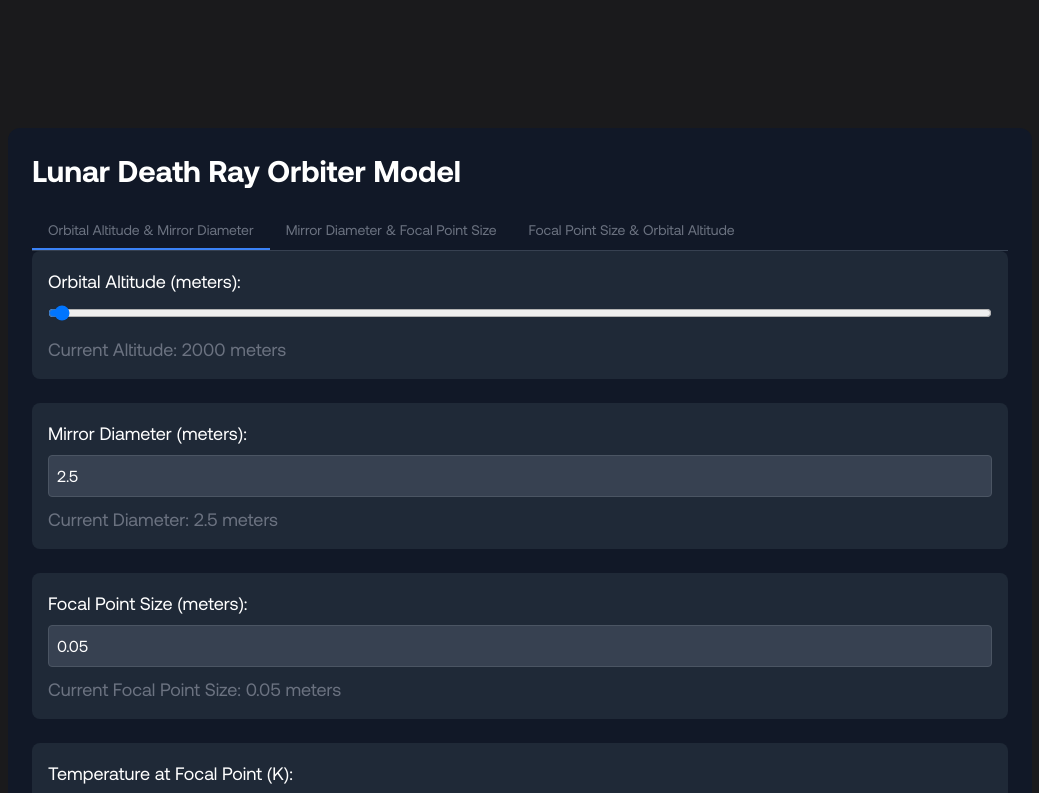
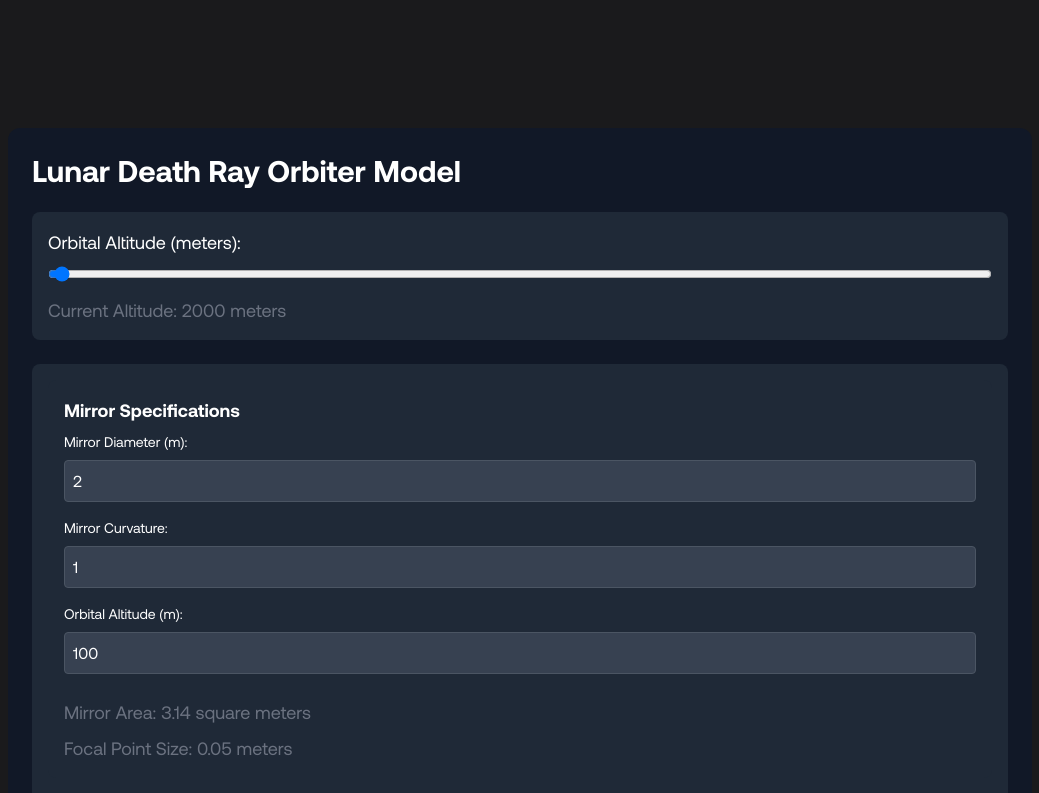
Before and after one commit to hackiku/spacefomo, a SvelteKit app: page /deathray in a window 1280 px wide. Shown: the top 793 px of the page, without its empty margins (120-1159 px from the left). Built offline with nearby package versions, Linux system fonts and the light colour scheme.

Commit message:
add fomo counter & numbers regex, start news service

```diff
--- /dev/null
+++ b/src/lib/FomoCounter.svelte
@@ -0,0 +1,24 @@
+<!-- FomoCounter.svelte -->
+<script>
+	let fomoPercentage = 0;
+
+	function increase() {
+		if (fomoPercentage < 100) fomoPercentage += 1;
+	}
+
+	function decrease() {
+		if (fomoPercentage > 0) fomoPercentage -= 1;
+	}
+</script>
+
+<div class="fomo-counter">
+	<button on:click={increase}>+</button>
+	<div class="percentage text-2xl">{fomoPercentage}%</div>
+	<button on:click={decrease}>-</button>
+</div>
+
+<style>
+	.fomo-counter {
+		/* Add your styling for the counter */
+	}
+</style>
--- a/src/lib/MirrorSpecs.svelte
+++ b/src/lib/MirrorSpecs.svelte
@@ -1,17 +1,39 @@
 <script>
-export function calculateMirrorArea(diameter) {
-    return Math.PI * (diameter / 2) ** 2;
-}
+    import { writable, derived } from 'svelte/store';
 
-export function calculateFocalPointSize(diameter, curvature, altitude) {
-    // Example calculation using these variables
-    // This would need to be defined based on physical laws
-    return diameter * curvature / altitude;
-}
+    export const diameter = writable(2); // Example default value
+    export const curvature = writable(1.0); // Example default value
+    export const focalPointSize = writable(0.05); // Example default value
+    export const altitude = writable(100); // Example default value
 
-export function calculateMirrorDiameter(focalPointSize, curvature, altitude) {
-    // Inverse calculation
-    // Define this based on the relationship between these variables
-    return focalPointSize * altitude / curvature;
-}
+    // Derived store to calculate mirror area
+    export const mirrorArea = derived(diameter, $diameter => Math.PI * ($diameter / 2) ** 2);
+
+    // Derived store to calculate focal point size
+    export const calculatedFocalPointSize = derived([diameter, curvature, altitude], ([$diameter, $curvature, $altitude]) => $diameter * $curvature / $altitude);
+
+    // Derived store to calculate mirror diameter
+    export const calculatedMirrorDiameter = derived([focalPointSize, curvature, altitude], ([$focalPointSize, $curvature, $altitude]) => $focalPointSize * $altitude / $curvature);
+
 </script>
+
+
+<!-- Simple UI for testing -->
+<div class="bg-gray-800 p-4 rounded-lg mb-6">
+    <h2 class="text-lg font-bold mb-2">Mirror Specifications</h2>
+
+    <label for="diameter" class="block text-sm mb-2">Mirror Diameter (m):</label>
+    <input id="diameter" type="number" bind:value={$diameter} min="0"
+        class="w-full p-2 rounded bg-gray-700 text-white border border-gray-600 focus:outline-none focus:ring-2 focus:ring-gray-500 mb-4" />
+
+    <label for="curvature" class="block text-sm mb-2">Mirror Curvature:</label>
+    <input id="curvature" type="number" bind:value={$curvature} min="0"
+        class="w-full p-2 rounded bg-gray-700 text-white border border-gray-600 focus:outline-none focus:ring-2 focus:ring-gray-500 mb-4" />
+
+    <label for="altitude" class="block text-sm mb-2">Orbital Altitude (m):</label>
+    <input id="altitude" type="number" bind:value={$altitude} min="0"
+        class="w-full p-2 rounded bg-gray-700 text-white border border-gray-600 focus:outline-none focus:ring-2 focus:ring-gray-500 mb-4" />
+
+    <p class="text-lg mt-2">Mirror Area: {$mirrorArea.toFixed(2)} square meters</p>
+    <p class="text-lg mt-2">Focal Point Size: {$focalPointSize.toFixed(2)} meters</p>
+</div>
--- a/src/lib/NewsCard.svelte
+++ b/src/lib/NewsCard.svelte
@@ -1,3 +1,4 @@
+<!-- NewsCard.svelte -->
 <script>
   export let title;
   export let shortDescription;
@@ -8,6 +9,9 @@
   export let time; // new prop for time
   export let source; // new prop for source
   export let fomoScore; // new prop for FOMO score
+
+
+  $: formattedNumbers = longDescription.match(/\d+/g)?.map(num => `• ${num}`) || [];
 
   let isOpen = false;
 
@@ -22,6 +26,15 @@
   }
 
 </script>
+
+<!-- Display bullet points -->
+{#if formattedNumbers.length}
+  <ul>
+    {#each formattedNumbers as number}
+      <li>{number}</li>
+    {/each}
+  </ul>
+{/if}
 
 <div
   class="news-card bg-gray-800 p-6 mb-4 rounded-2xl cursor-pointer flex"
--- /dev/null
+++ b/src/lib/newsService.js
@@ -0,0 +1,11 @@
+// newsService.js
+import { writable } from 'svelte/store';
+
+export const newsItems = writable([]);
+
+export function fetchNews() {
+  // Dummy fetch function, replace with actual API calls
+  newsItems.set([
+    // ... your news items
+  ]);
+}
--- a/src/routes/deathray/+page.svelte
+++ b/src/routes/deathray/+page.svelte
@@ -1,123 +1,46 @@
 <script>
     import { writable } from 'svelte/store';
+    import MirrorSpecs from '$lib/MirrorSpecs.svelte';
+    import { diameter, curvature, altitude, mirrorArea, calculatedFocalPointSize, calculatedMirrorDiameter } from '$lib/MirrorSpecs.svelte';
 
     // Writable stores for variable values
     const orbitalAltitude = writable(2000);
-    const mirrorDiameter = writable(2.5);
-    const focalPointSize = writable(0.05);
     const temperature = writable(1000);
 
-    // Constants for calculations
-    const SUN_INTENSITY = 1361; // Solar constant (W/m^2)
-    const MIRROR_EFFICIENCY = 0.85; // Mirror's reflection efficiency
-    const SPECIFIC_HEAT_CAPACITY = 550; // J/kg K for regolith
-    const REGOLITH_DENSITY = 1500; // kg/m3 for regolith
-    const BASE_TEMPERATURE = 250; // Average lunar surface temperature in Kelvin
-
-    let activeVariables = ['orbitalAltitude', 'mirrorDiameter'];
-
-    // Active variables array
-    const pairs = [
-        { name: 'Orbital Altitude & Mirror Diameter', variables: ['orbitalAltitude', 'mirrorDiameter'] },
-        { name: 'Mirror Diameter & Focal Point Size', variables: ['mirrorDiameter', 'focalPointSize'] },
-        { name: 'Focal Point Size & Orbital Altitude', variables: ['focalPointSize', 'orbitalAltitude'] }
-    ];
-
-    let selectedPair = pairs[0]; // Default to the first pair
-
-    // Function to toggle active status of variables
-    function selectPair(pair) {
-        selectedPair = pair;
-        activeVariables = pair.variables;
-        performCalculations();
-    }
-
-    // Function to perform calculations
-    function performCalculations() {
-        orbitalMechanics();
-        calculateTemperature();
-        calculateMirrorDiameter();
-        heatFluxCalculation();
-    }
-
-    // Calculation function for Temperature
-// Orbital Mechanics (Placeholder Function)
-function orbitalMechanics(orbitalAltitude, exposureTime) {
-    return { orbitalAltitude, exposureTime };
-}
-
-// Mirror Diameter Calculation
-function calculateMirrorDiameter(focalPointSize, orbitalAltitude) {
-    const mirrorDiameter = focalPointSize * Math.sqrt(orbitalAltitude);
-    return mirrorDiameter;
-}
-
-// Heat Flux Calculation
-function heatFluxCalculation(mirrorDiameter, focalPointSize) {
-    const mirrorArea = Math.PI * (mirrorDiameter / 2) ** 2;
-    const totalSolarPower = SUN_INTENSITY * mirrorArea * MIRROR_EFFICIENCY;
-    const heatFlux = totalSolarPower / (Math.PI * (focalPointSize / 2) ** 2);
-    return heatFlux;
-}
-
-// Temperature Calculation
-function calculateTemperature(heatFlux, focalPointSize, exposureTime) {
-    const affectedDepth = 0.5;  // Assuming a fixed depth of 0.5 meters
-    const focalPointArea = Math.PI * (focalPointSize / 2) ** 2;
-    const affectedVolume = focalPointArea * affectedDepth;
-    const regolithMass = affectedVolume * REGOLITH_DENSITY;
-    const energyAbsorbed = heatFlux * focalPointArea * exposureTime;
-    const temperatureIncrease = energyAbsorbed / (regolithMass * SPECIFIC_HEAT_CAPACITY);
-    const baseTemperature = 250; // Average lunar surface temperature in Kelvin
-    const finalTemperature = baseTemperature + temperatureIncrease;
-
-    return finalTemperature;
-}
 </script>
 
 <div class="bg-gray-900 p-6 m-32 rounded-xl text-white">
     <h1 class="text-3xl font-bold mb-6">Lunar Death Ray Orbiter Model</h1>
 
-    <!-- Tab Selector for Pre-Made Pairs -->
-    <div class="flex border-b border-gray-700">
-        {#each pairs as pair}
-            <button
-                class="py-2 px-4 text-sm font-medium text-gray-500 border-b-2
-                       {selectedPair === pair ? 'border-blue-500 text-blue-500' : 'border-transparent hover:text-gray-300 hover:border-gray-300'}"
-                on:click={() => selectPair(pair)}>
-                {pair.name}
-            </button>
-        {/each}
-    </div>
-
     <!-- Orbit Section -->
     <div class="bg-gray-800 p-4 rounded-lg mb-6">
         <label for="orbitalAltitudeSlider" class="block text-lg mb-2">Orbital Altitude (meters):</label>
-        <input id="orbitalAltitudeSlider" type="range" min="0" max="300000" bind:value={$orbitalAltitude}
-               on:input={performCalculations} class="slider w-full" />
+        <input
+            id="orbitalAltitudeSlider"
+            type="range"
+            min="0"
+            max="300000"
+            bind:value={$orbitalAltitude}
+            class="slider w-full" />
         <p class="text-lg mt-2">Current Altitude: {$orbitalAltitude} meters</p>
     </div>
 
     <!-- Mirror Section -->
     <div class="bg-gray-800 p-4 rounded-lg mb-6">
-        <label for="mirrorDiameter" class="block text-lg mb-2">Mirror Diameter (meters):</label>
-        <input id="mirrorDiameter" type="number" bind:value={$mirrorDiameter}
-               on:input={performCalculations} class="w-full p-2 rounded bg-gray-700 text-white border border-gray-600 focus:outline-none focus:ring-2 focus:ring-gray-500" />
-        <p class="text-lg mt-2">Current Diameter: {$mirrorDiameter} meters</p>
-    </div>
-
-    <!-- Focal Point Section -->
-    <div class="bg-gray-800 p-4 rounded-lg mb-6">
-        <label for="focalPointSize" class="block text-lg mb-2">Focal Point Size (meters):</label>
-        <input id="focalPointSize" type="number" bind:value={$focalPointSize}
-               on:input={performCalculations} class="w-full p-2 rounded bg-gray-700 text-white border border-gray-600 focus:outline-none focus:ring-2 focus:ring-gray-500" />
-        <p class="text-lg mt-2">Current Focal Point Size: {$focalPointSize} meters</p>
+    <MirrorSpecs
+        bind:diameter={$diameter}
+        bind:curvature={$curvature}
+        bind:altitude={$altitude}
+    />
     </div>
 
     <!-- Temperature Section -->
     <div class="bg-gray-800 p-4 rounded-lg mb-6">
         <label for="temperature" class="block text-lg mb-2">Temperature at Focal Point (K):</label>
-        <input id="temperature" type="number" bind:value={$temperature}
-               class="w-full p-2 rounded bg-gray-700 text-white border border-gray-600 focus:outline-none focus:ring-2 focus:ring-gray-500" readonly />
+        <input
+            id="temperature"
+            type="number"
+            class="w-full p-2 rounded bg-gray-700 text-white border border-gray-600 focus:outline-none focus:ring-2 focus:ring-gray-500"
+            readonly />
     </div>
 </div>
```
Also changed, not shown: src/routes/+page.svelte (+14 -4 lines).
